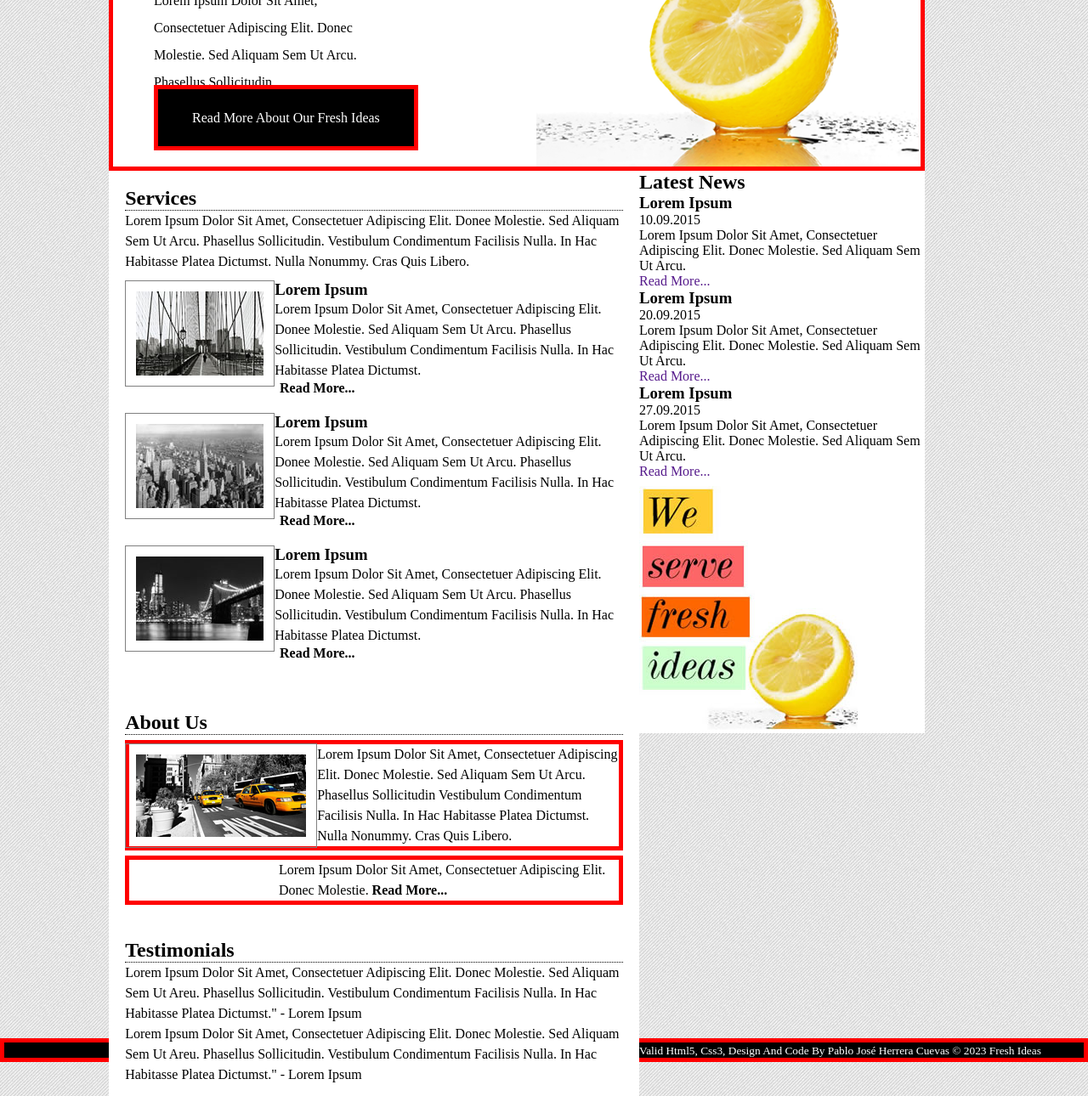
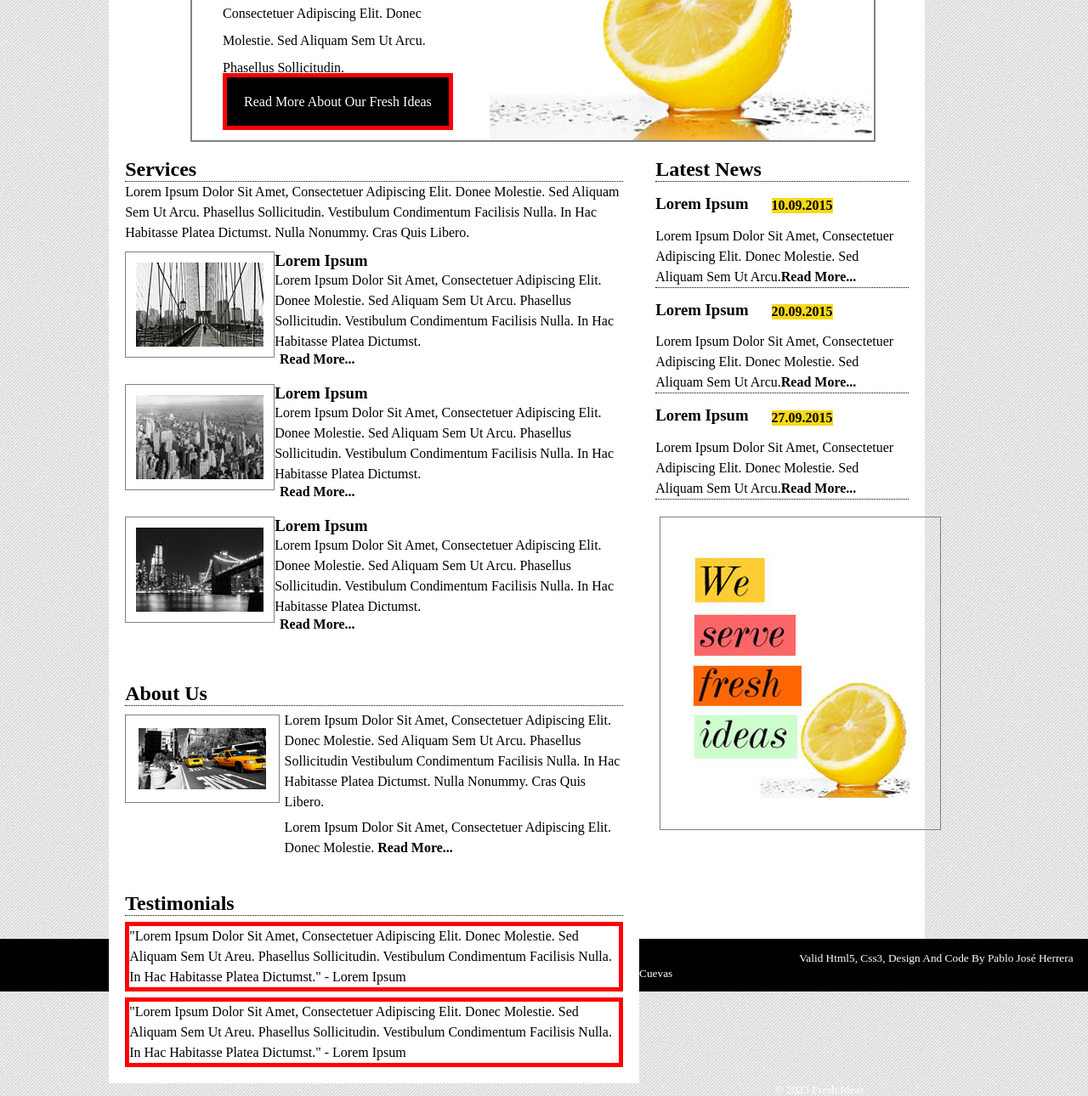
Before and after one commit to HerrecuDev/HerrecuDev.FreshIdeas.github.io, a plain HTML site: page index.html in a window 1280 px wide. Shown: the part 212-1502 px from the top of the page at 85% size. Drawn offline with Linux system fonts and the light colour scheme.

Commit message:
Pagina web lista

```diff
--- a/estilos.css
+++ b/estilos.css
@@ -35,15 +35,10 @@ header
 {
     background-color: white;
 }
-header nav
-{
 
-}
 
 header nav ul /*Valores para el nav completo*/
 {
-
-
     float:  right;
     margin-right: 7%;
     margin-top: 3%;
@@ -69,7 +64,6 @@ header nav ul li:hover
 }
 header nav img
 {
-    border: 5px solid red;
     margin-left: 7%;
     margin-top: 2%;
 
@@ -80,48 +74,52 @@ header nav img
 header h1
 {
 
-font-size: x-large;
+    font-size: 30px;
+    margin-right: 60%;
+    border-bottom: 1px dotted black; /*Pintamos el subrayado */
+
 }
-
-/* header section img
-{
-    float: right;
-    position: relative;
-} */
 
 
 
 header section
 {
    padding: 5%;
+   /* padding-right: 5%; */
    background:url(./imagenes/banner.png) no-repeat right;
+   border: 2px solid gray;
+   /* margin-right: 12px; */
 
-   border: 5px solid red;
-
+   width: 112%;
+   /* border: 5px solid red; */
 
 }
 
+
 header section p
 {
-    width: 30%;
+    width: 35%;
     line-height: 2;
     margin-bottom: 2%;
     font-size: medium;
 
 
 }
+header section div{
+    border: 3px solid grey;
+
+}
+
 header section a
 {
 
-    padding: 25px 40px;
+    padding: 20px 20px;
     font-size: medium;
     border: 5px solid red;
     color: white;
 
     background-color: black;
 }
-
-
 
 
 
@@ -147,7 +145,6 @@ main section p
 {
     line-height: 1.5;
 
-
 }
 main article
 {
@@ -170,7 +167,6 @@ main article img
     float: left;
     border: 1px solid gray;
     padding: 12px;
-
 
 }
 
@@ -196,28 +192,29 @@ main article a
     /* border: 5px solid red; */
 
 }
+#aboutUs p
+{
+    margin-top: 1%;
+    margin-left: 32%;
+
+}
 #aboutUs img
 {
     float: left;
     margin-top: 10px;
     border: 1px solid gray;
-    padding: 12px;
+    padding: 15px;
+    width: 31%;
+
 
     /* border: 5px solid red; */
 }
-#aboutUs p
-{
-    margin-top: 1%;
-    padding-left: 30%;
-    border: 5px solid red;
 
-
-}
 #aboutUs a
 {
     margin-left: 1%;
     color: black;
-    font-weight: bold;
+    font-weight: bold; /*Destacamos en negrita la letra*/
 }
 
 /*TESTIMONIOS */
@@ -227,14 +224,15 @@ main article a
 }
 #testimonios p
 {
-
+    margin-top: 7px;
+    border: 5px solid red;
 }
 
 
 
 
 
-
+/* ARTICULO DE LAS LATEST NEWS*/
 
 /* Aside */
 
@@ -242,16 +240,74 @@ aside
 {
     background-color: white;
 
+    margin-left: 65%; /*LO USO  PARA DARLE EL ANCHO CORRECTO AL ASIDE COMPLETO */
+    padding: 2%;
+    padding-bottom: 13%;
+}
+aside h2
+{
+
+    border-bottom: 1px dotted black; /*Pintamos el subrayado */
+
+}
+aside h3
+{
+    margin-top: 5%;
+}
+aside p
+{
+    border-bottom: 1px dotted black; /*Pintamos el subrayado */
+    margin-top: 5%;
+    padding-right: 5%;
+    line-height: 1.5;
+
+
+}
+
+aside a
+{
+    /* border: 5px solid red; */
+    color: black;
+    font-weight: bold;
+
+}
+
+aside img
+{
+   padding: 12%;
+   margin-left: 5px;
+
+   margin-top: 20px;
+   border: 1px solid gray;
+}
+
+aside article time
+{
+
+    color: black;
+    font-weight: bold;
+    float: right;
+    margin-right: 30%;
+    margin-top: -6%; /*Para poder lograr que el Datetime suba junto al titulo h2*/
+
+    background-color: #f7d917;
 }
 
 /* Footer */
 
 footer
 {
-    border: 5px solid red;
-    margin-top: 28%;
     background-color: black;
     color: white;
+    padding: 1%;
+}
 
-
+footer small
+{
+    padding-left: 15%;
 }
+footer small+small
+{
+    float: right;
+    margin-right: 20%;
+}
--- a/index.html
+++ b/index.html
@@ -24,18 +24,18 @@
 
             </nav>
 
-
+            <div>
                 <section>
 
-                    <article>
-                        <h1>We Serve Fresh Ideas</h1>
-                        <p>Lorem ipsum dolor sit amet, consectetuer adipiscing elit. Donec molestie. Sed aliquam sem ut arcu. Phasellus sollicitudin.</p>
-                        <a href="">read more about our fresh ideas</a>
-                    </article>
-
+                        <article>
+                            <h1>We Serve Fresh Ideas</h1>
+                            <p>Lorem ipsum dolor sit amet, consectetuer adipiscing elit. Donec molestie. Sed aliquam sem ut arcu. Phasellus sollicitudin.</p>
+                            <a href="">read more about our fresh ideas</a>
+                        </article>
 
 
                 </section>
+            </div>
 
         </header>
 
@@ -104,11 +104,11 @@
             <section id="testimonios">
                 <h2>testimonials</h2>
                 <p>
-                    Lorem ipsum dolor sit amet, consectetuer adipiscing elit. Donec molestie. Sed aliquam sem ut areu.
+                    "Lorem ipsum dolor sit amet, consectetuer adipiscing elit. Donec molestie. Sed aliquam sem ut areu.
                     Phasellus sollicitudin. Vestibulum condimentum facilisis nulla. In hac habitasse platea dictumst." - Lorem ipsum
                 </p>
                 <p>
-                    Lorem ipsum dolor sit amet, consectetuer adipiscing elit. Donec molestie. Sed aliquam sem ut areu.
+                    "Lorem ipsum dolor sit amet, consectetuer adipiscing elit. Donec molestie. Sed aliquam sem ut areu.
                     Phasellus sollicitudin. Vestibulum condimentum facilisis nulla. In hac habitasse platea dictumst." - Lorem ipsum
                 </p>
 
@@ -126,25 +126,22 @@
             <article>
                 <h3>lorem ipsum</h3>
                     <time datetime="2015-09-10">10.09.2015</time>
-                    <p>Lorem ipsum dolor sit amet, consectetuer adipiscing elit. Donec molestie. Sed aliquam sem ut arcu.</p>
+                    <p>Lorem ipsum dolor sit amet, consectetuer adipiscing elit. Donec molestie. Sed aliquam sem ut arcu.<a href="">Read more...</a></p>
 
-                    <a href="">read more...</a>
             </article>
 
             <article>
                 <h3>lorem ipsum</h3>
                 <time datetime="2015-09-20">20.09.2015</time>
-                    <p>Lorem ipsum dolor sit amet, consectetuer adipiscing elit. Donec molestie. Sed aliquam sem ut arcu.</p>
+                    <p>Lorem ipsum dolor sit amet, consectetuer adipiscing elit. Donec molestie. Sed aliquam sem ut arcu.<a href="">Read more...</a></p>
 
-                    <a href="">read more...</a>
             </article>
 
             <article>
                 <h3>lorem ipsum</h3>
                 <time datetime="2015-09-27">27.09.2015</time>
-                    <p>Lorem ipsum dolor sit amet, consectetuer adipiscing elit. Donec molestie. Sed aliquam sem ut arcu.</p>
+                    <p>Lorem ipsum dolor sit amet, consectetuer adipiscing elit. Donec molestie. Sed aliquam sem ut arcu.<a href="">Read more...</a></p>
 
-                    <a href="">read more...</a>
             </article>
 
             <img src="imagenes/weServeFreshIdeas.jpg" alt="fotonews">
```
